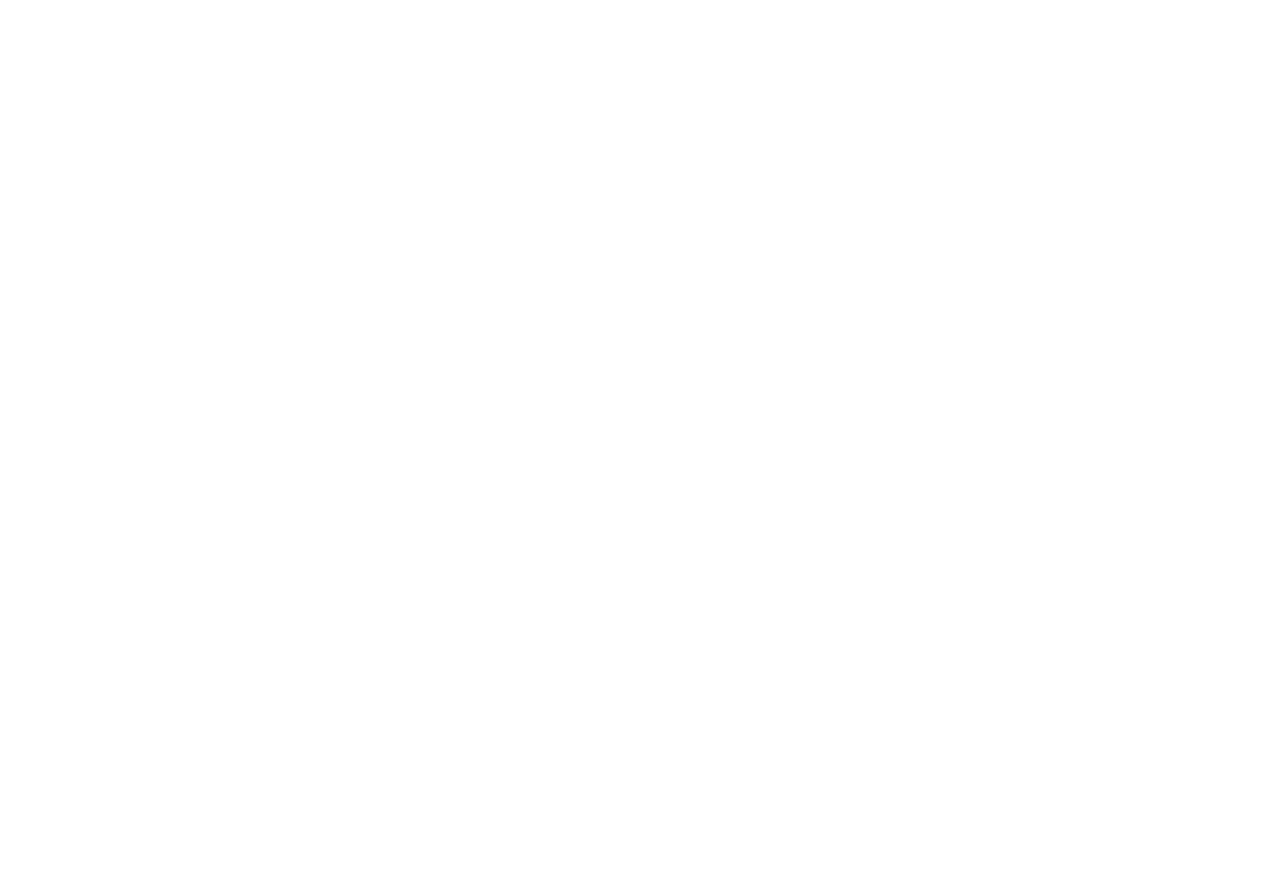
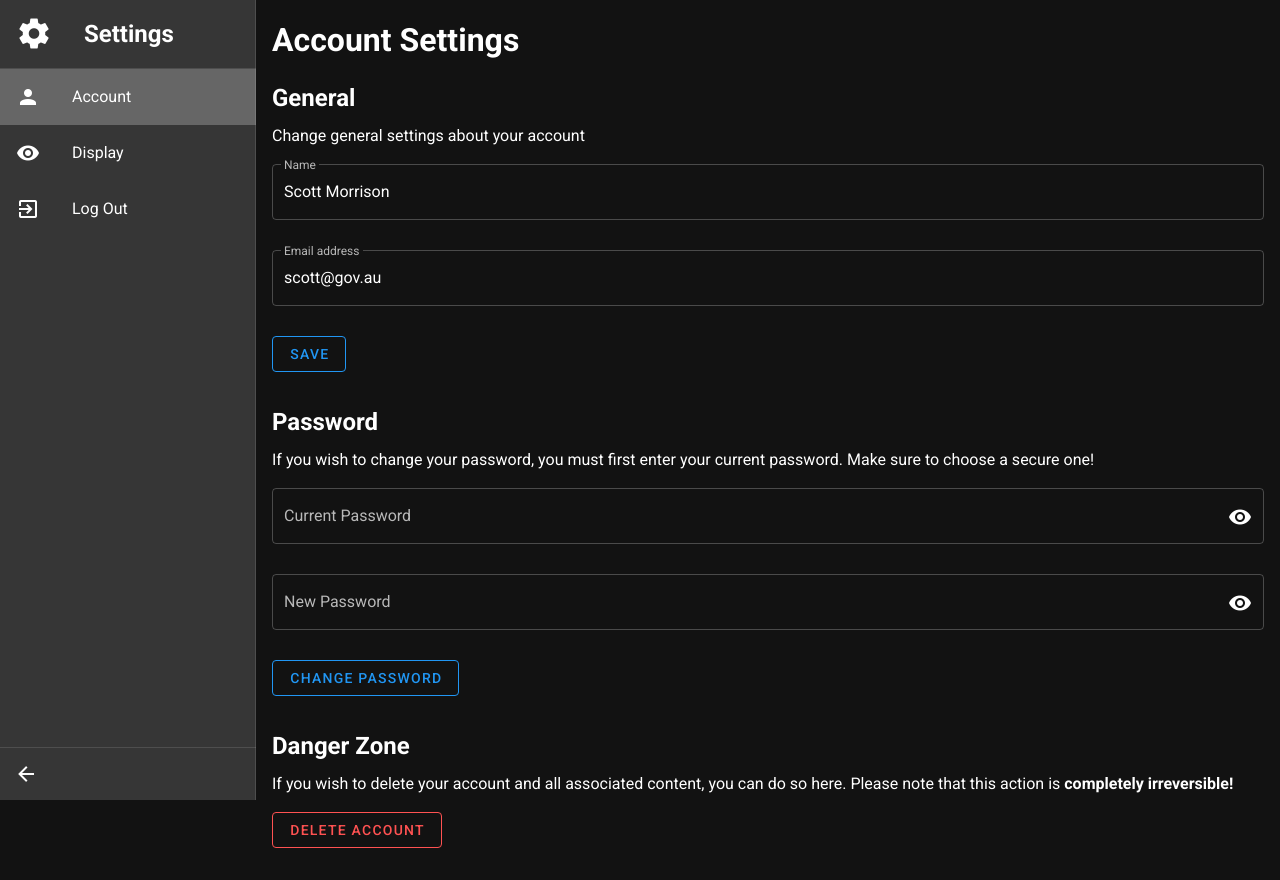
Before and after one commit to ItsaMeTuni/tome, a Vue app in the folder frontend/: page /settings/account in a window 1280 px wide. Before the commit the page ends 800 px from the top, so only its background shows below. Built offline with nearby package versions, Linux system fonts and the light colour scheme; sample sign-in values are in the browser's storage.

Commit message:
add settings view

```diff
--- a/frontend/src/router/index.js
+++ b/frontend/src/router/index.js
@@ -20,6 +20,23 @@
       if (store.state.login.loginState === true) next(false)
       else next()
     }
+  },
+  {
+    path: '/settings',
+    name: 'Settings',
+    component: () => import(/* webpackChunkName: "account" */ '../views/Settings.vue'),
+    children: [
+      {
+        path: 'account',
+        name: 'Account',
+        component: () => import(/* webpackChunkName: "account" */ '../views/settings/Account.vue')
+      },
+      {
+        path: 'display',
+        name: 'Display',
+        component: () => import(/* webpackChunkName: "account" */ '../views/settings/Display.vue')
+      }
+    ]
   }
 ]
 
--- /dev/null
+++ b/frontend/src/views/Settings.vue
@@ -0,0 +1,77 @@
+<template>
+  <v-app>
+    <v-navigation-drawer app v-model="drawer">
+      <v-list>
+        <v-list-item class="mt-n2">
+          <v-list-item-icon>
+            <v-icon large>mdi-cog</v-icon>
+          </v-list-item-icon>
+          <v-list-item-content>
+            <v-list-item-title>
+              <h1>Settings</h1>
+            </v-list-item-title>
+          </v-list-item-content>
+        </v-list-item>
+        <v-divider></v-divider>
+        <v-list-item v-for="(item, index) in items" :key="index" :to="item.to">
+          <v-list-item-icon>
+            <v-icon>mdi-{{ item.icon }}</v-icon>
+          </v-list-item-icon>
+          <v-list-item-content>
+            <v-list-item-title>{{ item.title }}</v-list-item-title>
+          </v-list-item-content>
+        </v-list-item>
+      </v-list>
+      <template v-slot:append>
+        <v-divider></v-divider>
+        <div class="ma-2">
+          <v-btn icon to="/">
+            <v-icon>mdi-arrow-left</v-icon>
+          </v-btn>
+        </div>
+      </template>
+    </v-navigation-drawer>
+    <v-main app>
+      <div class="ma-4">
+        <router-view></router-view>
+      </div>
+    </v-main>
+  </v-app>
+</template>
+
+<script>
+export default {
+  name: 'Account',
+  data: () => ({
+    drawer: null,
+    items: [
+      {
+        icon: 'account',
+        title: 'Account',
+        to: '/settings/account'
+      },
+      {
+        icon: 'eye',
+        title: 'Display',
+        to: '/settings/display'
+      },
+      {
+        icon: 'exit-to-app',
+        title: 'Log Out',
+        to: '/logout'
+      }
+    ]
+  }),
+  computed: {
+    gravatarUrl () {
+      const hash = '205e460b479e2e5b48aec07710c08d50'
+      return `https://www.gravatar.com/avatar/${hash}?d=mp&r=x&s=200`
+    },
+    name () {
+      return 'Scott Morrison'
+    }
+  }
+}
+</script>
+
+<style lang="scss"></style>
--- /dev/null
+++ b/frontend/src/views/settings/Account.vue
@@ -0,0 +1,79 @@
+<template>
+  <div>
+    <h1>Account Settings</h1>
+    <section class="mb-8 mt-4">
+      <h2 class="mb-2">General</h2>
+      <p>Change general settings about your account</p>
+      <v-form lazy-validation @submit.prevent="handleGeneralSubmit">
+        <v-text-field
+          label="Name"
+          name="name"
+          outlined
+          type="text"
+          required
+          :rules="[v => !!v || 'This field is required']"
+          v-model="name"
+        >{{ name }}</v-text-field>
+        <v-text-field
+          label="Email address"
+          name="email"
+          outlined
+          type="text"
+          required
+          :rules="[v => validateEmail(v) || 'Enter a valid email address']"
+          v-model="email"
+        ></v-text-field>
+        <v-btn type="submit" outlined color="info">Save</v-btn>
+      </v-form>
+    </section>
+    <section class="my-8">
+      <h2 class="mb-2">Password</h2>
+      <p>If you wish to change your password, you must first enter your current password.
+        Make sure to choose a secure one!</p>
+      <v-form lazy-validation @submit.prevent="handlePasswordSubmit">
+        <Password outlined label="Current Password"></Password>
+        <Password outlined label="New Password"></Password>
+        <v-btn type="submit" outlined color="info">Change Password</v-btn>
+      </v-form>
+    </section>
+    <section class="my-8">
+      <h2 class="mb-2">Danger Zone</h2>
+      <p>If you wish to delete your account and all associated content, you can do so here.
+        Please note that this action is <strong>completely irreversible!</strong></p>
+      <v-btn color="error" outlined @click="handleDeleteAccount">Delete Account</v-btn>
+    </section>
+  </div>
+</template>
+
+<script>
+import { validate } from 'email-validator'
+import Password from '@/components/Password'
+
+export default {
+  name: 'AccountSettings',
+  data: () => ({
+    name: 'Scott Morrison',
+    email: 'scott@gov.au'
+  }),
+  methods: {
+    validateEmail: validate,
+    handleGeneralSubmit () {
+      alert(1)
+    },
+    handleDeleteAccount () {
+      if (confirm('Are you completely sure you want to delete your account? This action' +
+        'is completely irreversible! All of your data will be permanently deleted!')) {
+        console.log('Deleting account')
+      }
+    },
+    handlePasswordSubmit () {
+      alert(1)
+    }
+  },
+  components: {
+    Password
+  }
+}
+</script>
+
+<style lang="scss"></style>
--- /dev/null
+++ b/frontend/src/views/settings/Display.vue
@@ -0,0 +1,15 @@
+<template>
+  <div>
+    <h1>Display Settings</h1>
+    <v-switch v-model="$vuetify.theme.dark" label="Dark theme"></v-switch>
+  </div>
+</template>
+
+<script>
+export default {
+  name: 'DisplaySettings',
+  data: () => ({})
+}
+</script>
+
+<style lang="scss"></style>
```
